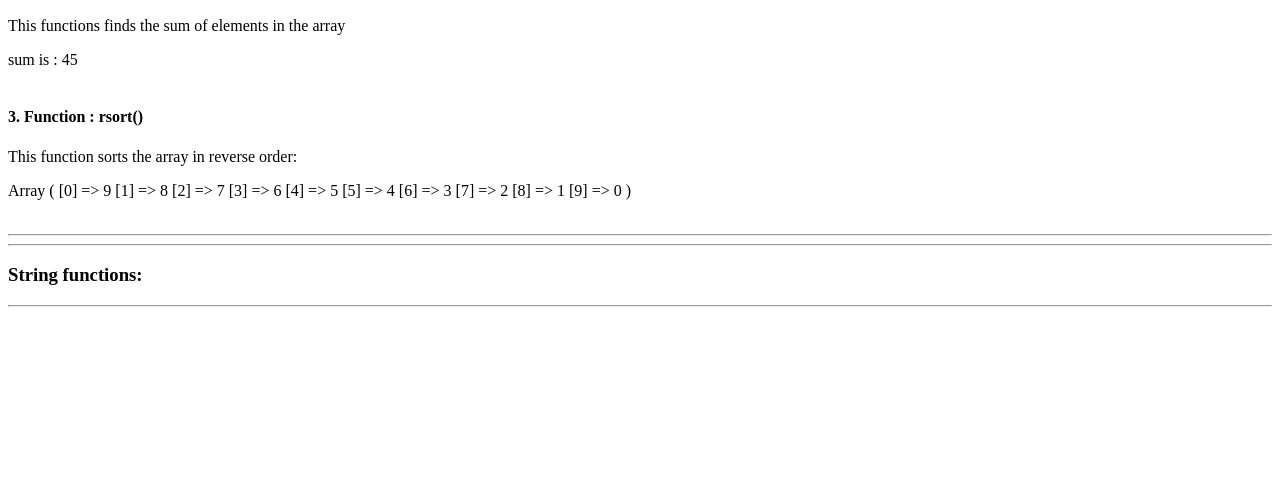
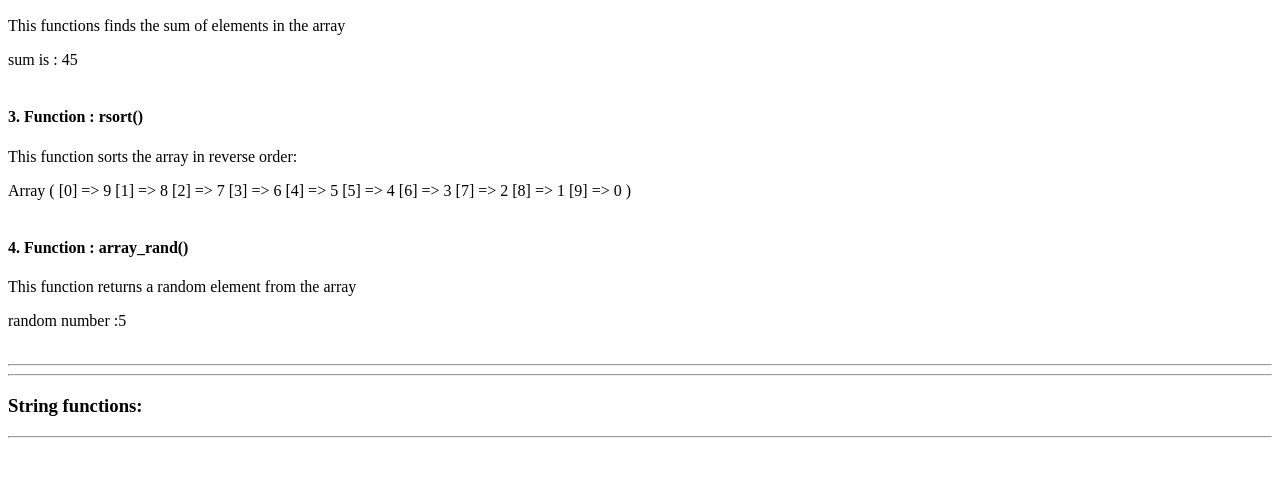
Before and after one commit to sachinmathewjose/homework3-stringarray, a PHP site: page / in a window 1280 px wide. Shown: the part 283-760 px from the top of the page. Run offline with PHP 8.4, Linux system fonts and the light colour scheme.

Commit message:
added function 4

```diff
--- a/index.php
+++ b/index.php
@@ -14,6 +14,7 @@ class main {
 		$this->printrArray();
 		$this->sumArray();
 		$this->sortArray();
+		$this->rancArray();
 		echo "<hr><hr>";
 	}
 
@@ -40,11 +41,20 @@ class main {
 		echo "<br><br>";
 	}
 
+	public function rancArray() {
+		echo "<h4>4. Function :<b> array_rand()</b></h4>";
+		echo "<p>This function returns a random element from the array<p>";
+		echo "random number :".array_rand($this->sampleArray);
+		echo "<br><br>";
+	}
+
 	public function pArray() {
 		echo "<h4>2. Function :<b> </b></h4>";
 		echo "<p> <p>";
 		echo "<br><br>";
 	}
+
+
 
 
 #*********************************************************************************************************
```
